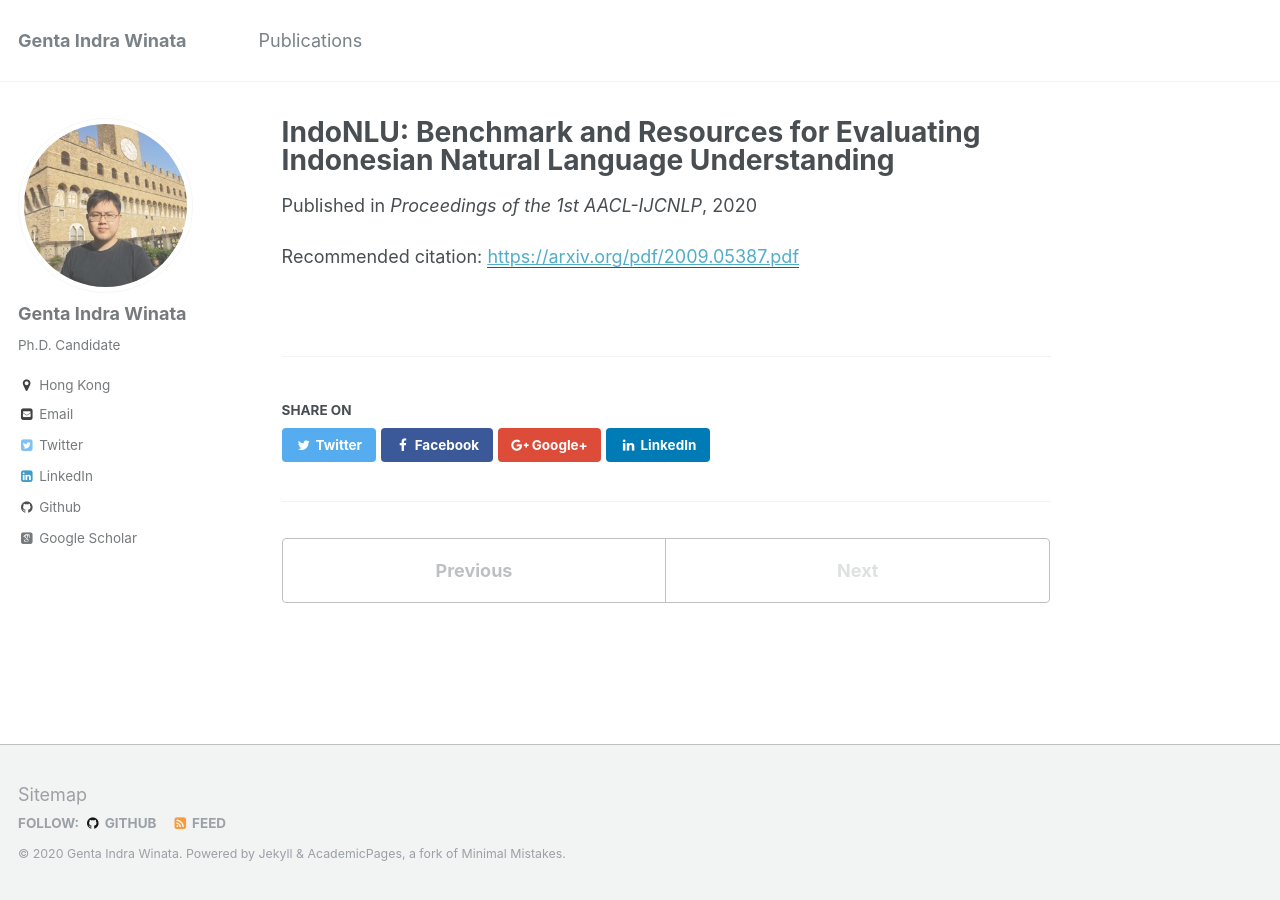
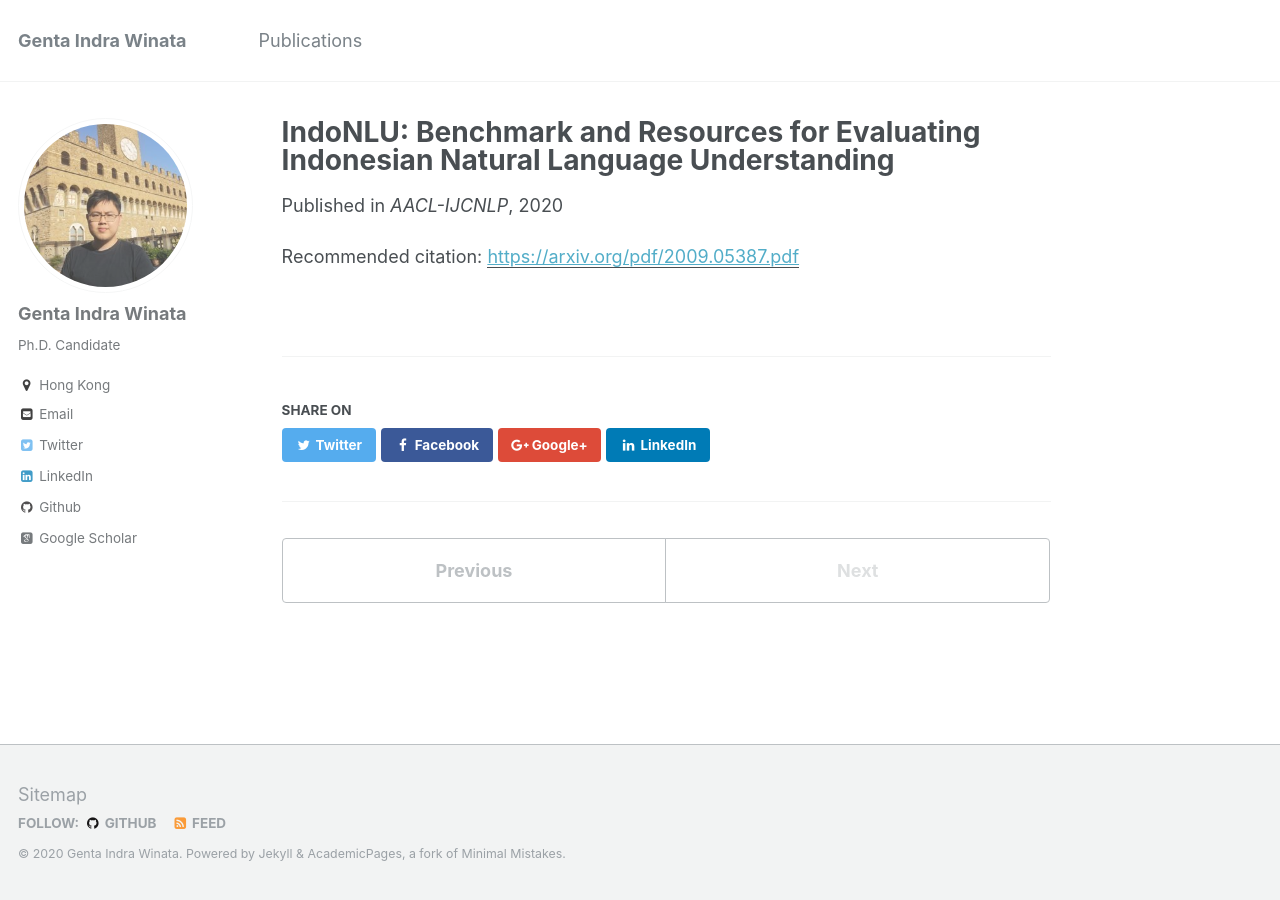
Before and after one commit to gentaiscool/gentaiscool.github.io, a Jekyll site: the page built from _publications/2020-09-14-paper-indonlu.md, in a window 1280 px wide. Built offline with Jekyll 4.4.1, drawn with Linux system fonts in a browser that asks for light colours; some web fonts are replaced.

Commit message:
modify publication and about page

```diff
--- a/_layouts/about.html
+++ b/_layouts/about.html
@@ -79,7 +79,7 @@
       <h1 class="page__title" itemprop="headline">Highlights</h1>
       <ul style="line-height:100%; font-size:16px">
         <!-- <li>Program Committee of <a href="https://cod1r.github.io/Code-Switching/" style="color:#000000">4th Code-Switching Workshop, LREC 2020</a></li> -->
-        <li><a href="https://arxiv.org/pdf/2009.05387.pdf">IndoNLU, the first-ever Indonesian Benchmark has been accepted at AACL-IJCNLP, 2020</a></li>
+        <li><a href="https://arxiv.org/pdf/2009.05387.pdf" style="color:#000000">IndoNLU</a>, the first-ever Indonesian Benchmark has been accepted at AACL-IJCNLP, 2020</li>
         <li><a href="https://arxiv.org/pdf/2003.01901.pdf" style="color:#000000">Cross-Accented ASR</a> paper has been accepted at Interspeech, 2020</li>
         <li>I have accepted an internship offer from Salesforce Research for summer 2020!</li>
         <li><a href="https://arxiv.org/pdf/2002.05923.pdf" style="color:#000000">Zero-shot Cross-Domain Named Entity Recognition</a> paper has been accepted at RepL4NLP, 2020</li>
--- a/_publications/2020-09-14-paper-indonlu.md
+++ b/_publications/2020-09-14-paper-indonlu.md
@@ -5,7 +5,7 @@
 permalink: /publication/2020-09-14-paper-indonlu
 excerpt: ''
 date: 2020-09-14
-venue: 'Proceedings of the 1st AACL-IJCNLP'
+venue: 'AACL-IJCNLP'
 paperurl: 'https://arxiv.org/pdf/2009.05387.pdf'
 authors: 'Bryan Wilie*, Karissa Vincentio*, Genta Indra Winata*, Samuel Cahyawijaya*, Xiaohong Li, Zhi Yuan Lim, Sidik Soleman, Rahmad Mahendra, Pascale Fung, Syafri Bahar, Ayu Purwarianti'
 citation: ''
```
